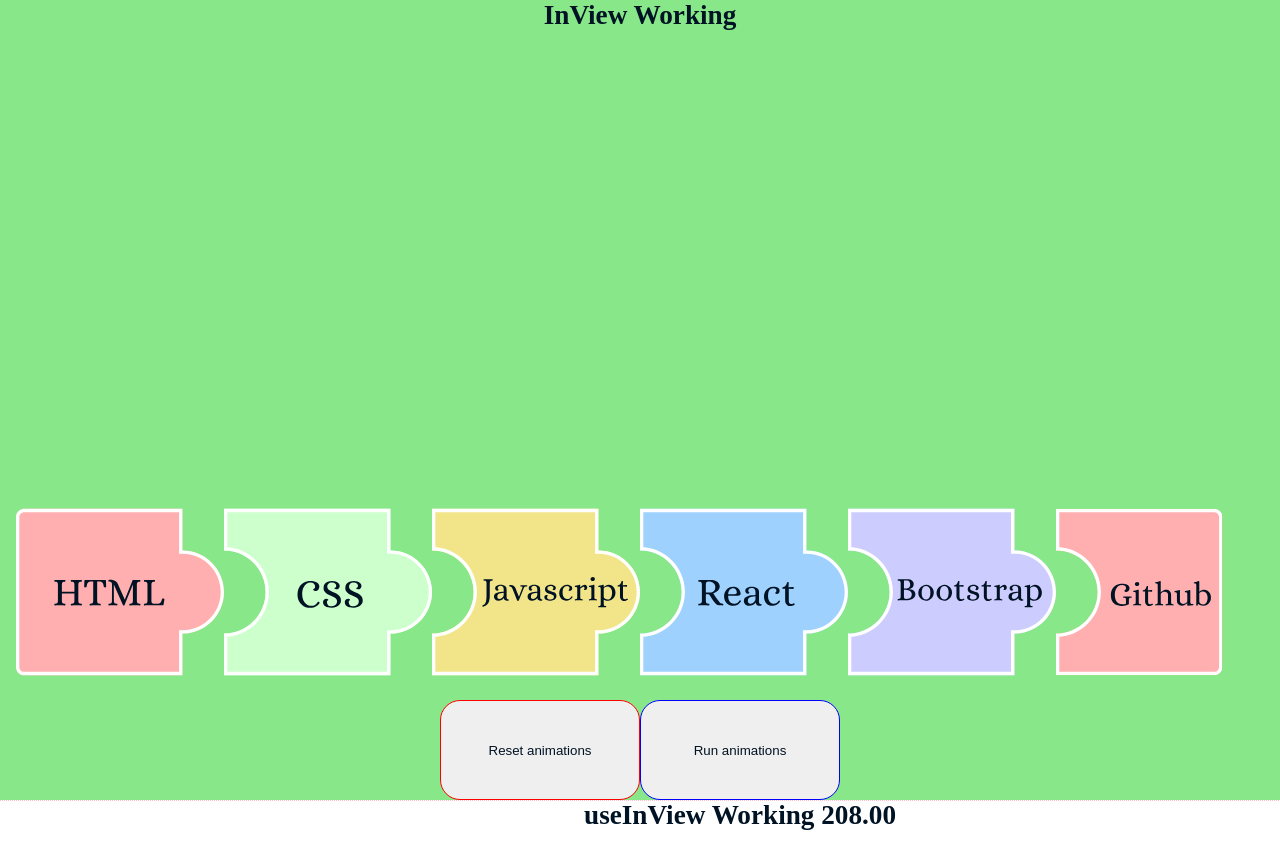
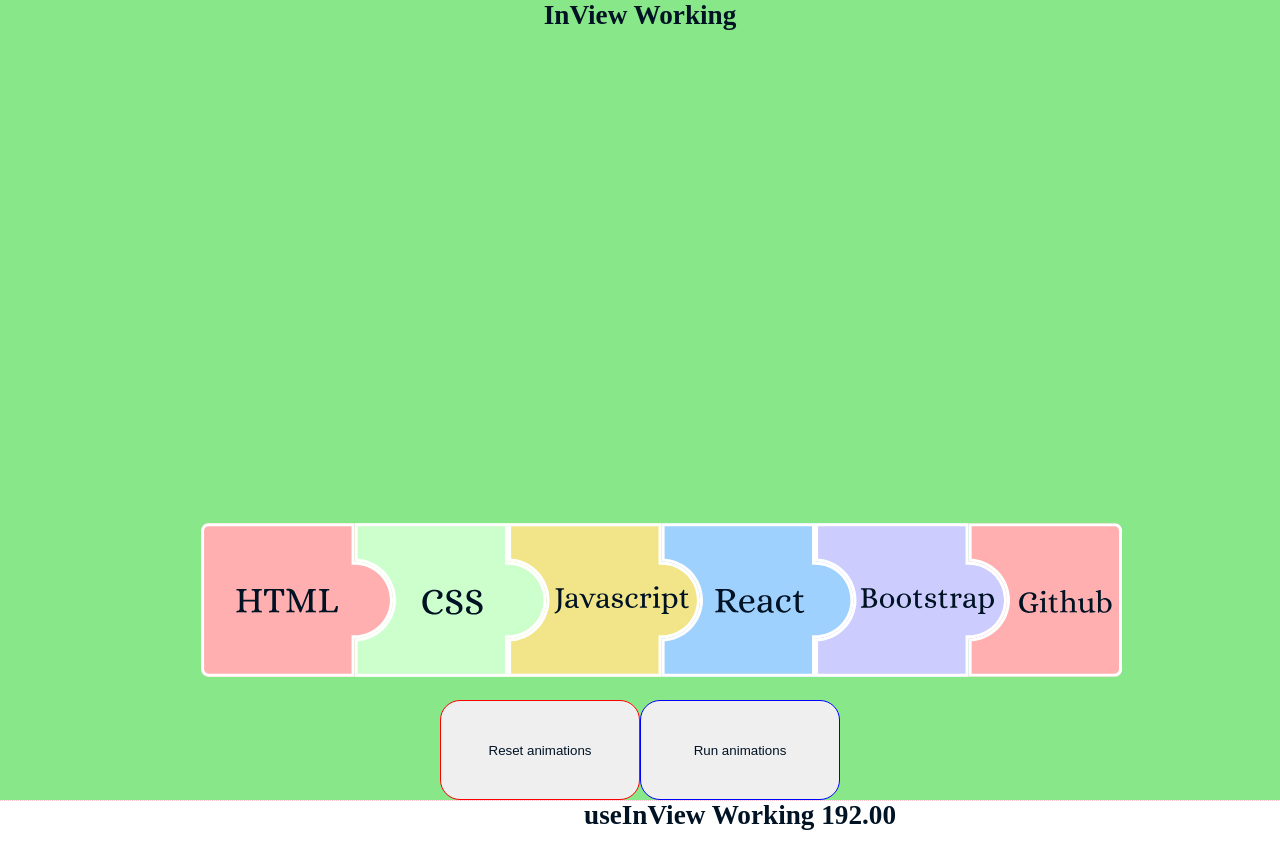
Before and after one commit to ang-riv/portfolio, a React (Create React App) app: page / in a window 1280 px wide. Shown: the top 868 px of the page. Built offline with nearby package versions, Linux system fonts and the light colour scheme; a web font is replaced by a local one.

Commit message:
Changed where distance calculations are placed and placed scroll animations in useEffect

```diff
--- a/src/TestPage.js
+++ b/src/TestPage.js
@@ -3,6 +3,7 @@ import { useInView, motion, useAnimation } from "framer-motion";
 import useWindowSize from "./useWindowSize";
 import { desktopPieces } from "./Imports";
 
+//! ADD ONSCROLL STUFF AND EVERYTHING SHOULD WORK!
 const TestPage = () => {
   const size = useWindowSize();
   const ref = useRef(null);
@@ -30,19 +31,12 @@ const TestPage = () => {
   };
 
   React.useEffect(() => {
-    // calculating distance
-    let rect1 = 0;
-    if (centerRef.current) {
-      rect1 = centerRef.current.getBoundingClientRect();
-      console.log(rect1.width);
+    if (isInView) {
+      runAnimations(controls);
+    } else {
+      resetAnimations(controls);
     }
-
-    if (isInView) {
-      setWidth(rect1.width.toFixed(2));
-    } else {
-      setWidth(0);
-    }
-  }, [isInView]);
+  }, [isInView, controls]);
 
   const variants = {
     start: { x: 0, rotate: 0, transition: { duration: 0.5 } },
@@ -54,9 +48,17 @@ const TestPage = () => {
   };
 
   const runAnimations = async (controlsArr) => {
+    let rect = 0;
     // rotate to correct position first
     for (let i = 0; i < controlsArr.length; i++) {
       await controlsArr[i].start("start");
+    }
+
+    // calculate
+    if (centerRef.current) {
+      rect = centerRef.current.getBoundingClientRect();
+      console.log(rect.width);
+      setWidth(rect.width.toFixed(2));
     }
 
     // then move
@@ -86,16 +88,17 @@ const TestPage = () => {
     for (let i = 0; i < controlsArr.length; i++) {
       controlsArr[i].start("reset");
     }
+
+    for (let i = 0; i < controlsArr.length; i++) {
+      controlsArr[i].start({ rotate: randomNum() });
+    }
+    setWidth(0);
   };
 
   const holder1 = [];
   let counter = Object.keys(desktopPieces).length;
-  let imgSize = "4em";
-  if (size.width > 800) {
-    imgSize = "13em";
-  } else if (size.width <= 650) {
-    imgSize = "4em";
-  }
+  let imgSize = "12em";
+
   for (const [key, value] of Object.entries(desktopPieces)) {
     const word = "puzzle piece with the word " + key;
     counter--;
@@ -106,10 +109,10 @@ const TestPage = () => {
           src={value}
           alt={word}
           variants={variants}
-          onViewportEnter={() => runAnimations(controls)}
-          onViewportLeave={() => resetAnimations(controls)}
+          // !ASSIGN A DIV THE REF TO MAKE CONTROLS WORK (?)
           viewport={{ root: ref }}
           ref={centerRef}
+          initial={{ rotate: randomNum() }}
           animate={controls[counter]}
         ></motion.img>
       </>
@@ -130,9 +133,11 @@ const TestPage = () => {
           flexFlow: "column",
         }}
       >
-        <motion.h3 className="header">InView Working</motion.h3>
-        <div className="skill-desktop-div" ref={ref}></div>
-        <div>{holder1}</div>
+        <motion.h3 className="header" ref={titleRef}>
+          InView Working
+        </motion.h3>
+        <div className="skill-desktop-div"></div>
+        <div ref={ref}>{holder1}</div>
         <div>
           <button
             style={{
@@ -160,7 +165,6 @@ const TestPage = () => {
       </div>
       <div style={{ height: "100vh" }}>
         <motion.h3
-          ref={titleRef}
           initial={{ x: 0 }}
           animate={
             isInView
```
